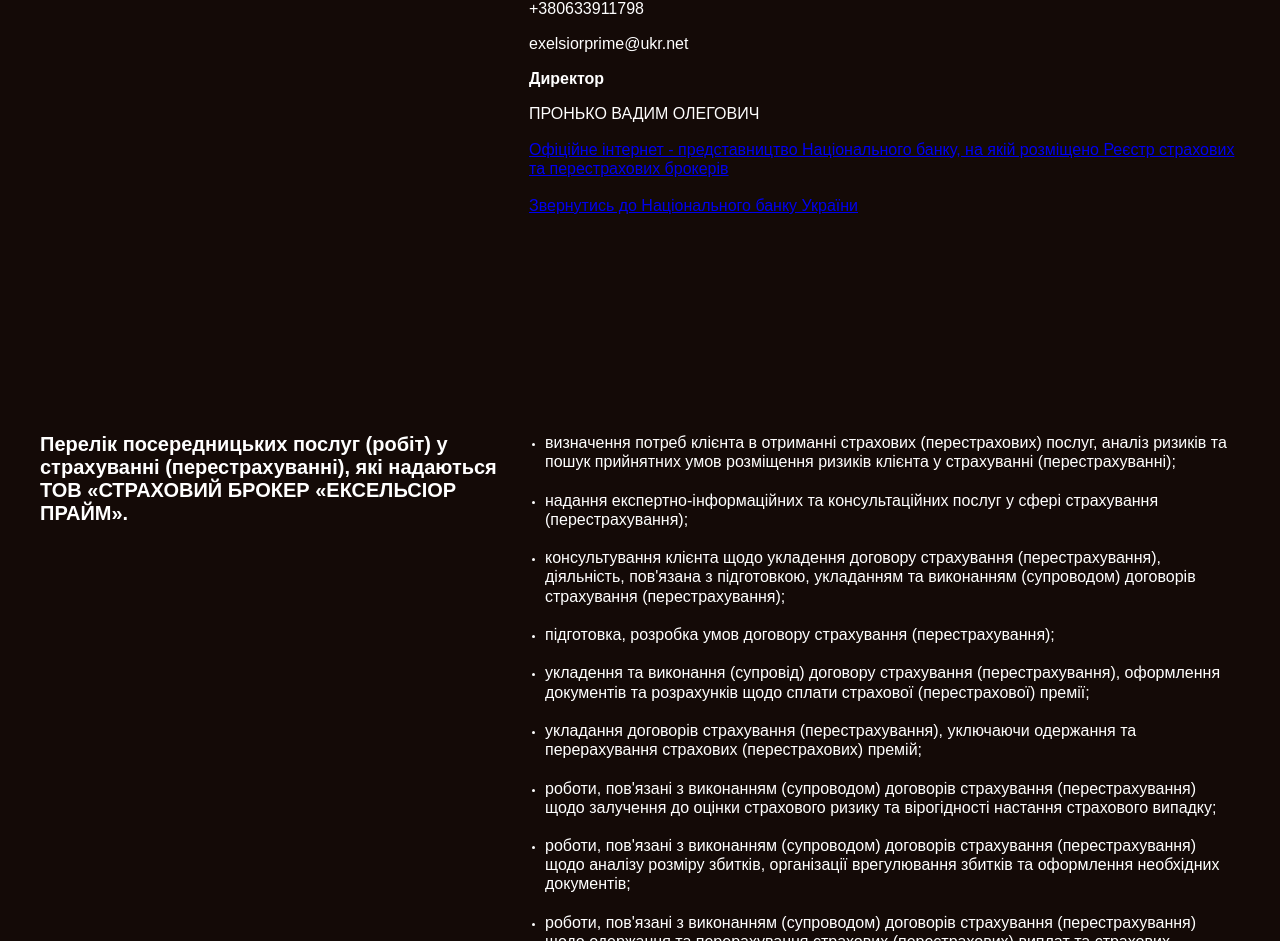
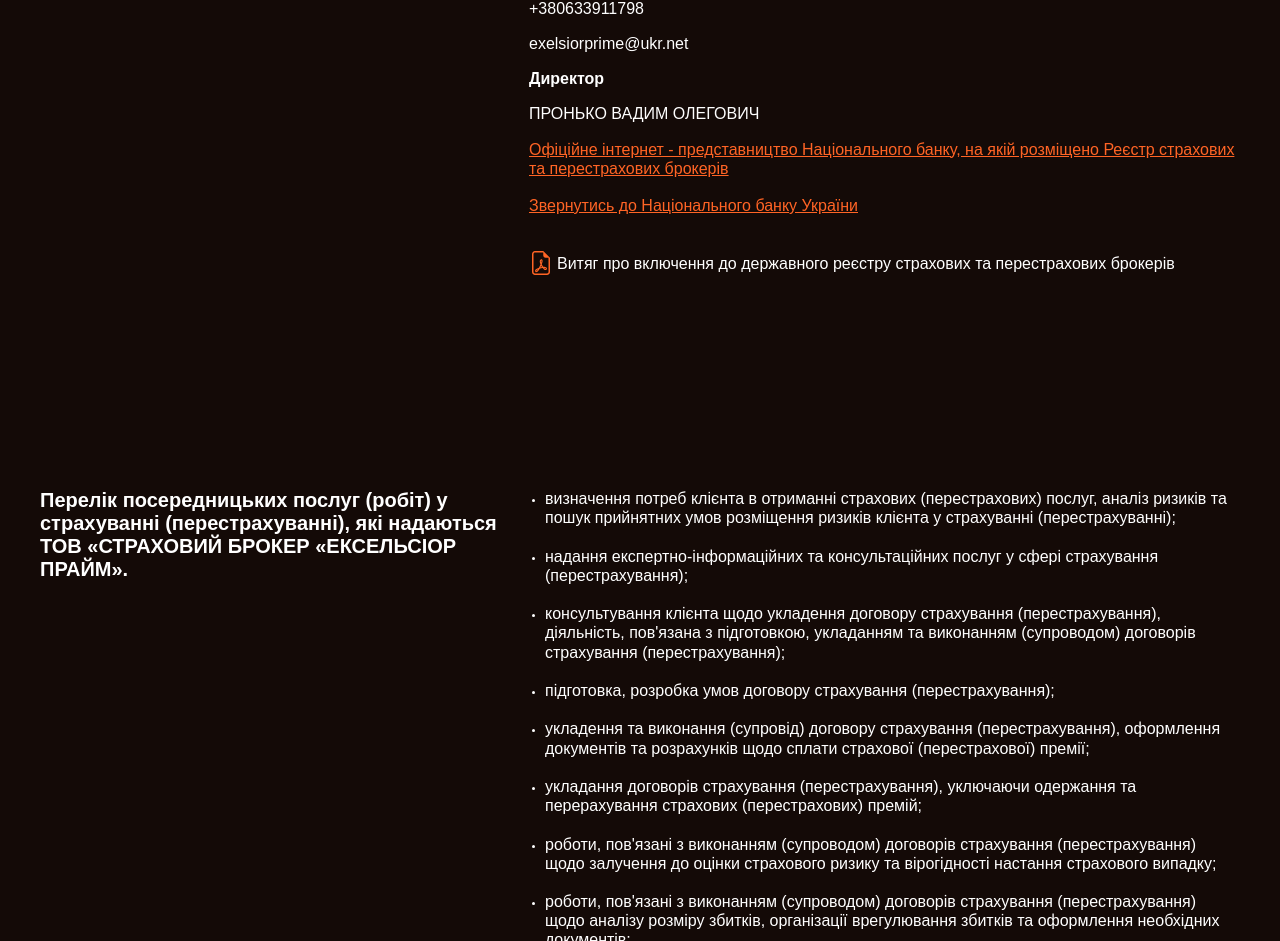
Before and after one commit to purr-purr/excelsior-prime.com.ua, a Next.js app: page / in a window 1280 px wide. Shown: the part 1554-2495 px from the top of the page. Built offline with nearby package versions, Linux system fonts and the light colour scheme.

Commit message:
feat: docs upd and links styles

```diff
--- a/src/assets/styles/globals.scss
+++ b/src/assets/styles/globals.scss
@@ -56,11 +56,16 @@
 	scroll-margin-top: 100px;
 	text-decoration: underline;
 	transition: opacity 0.3s ease-in-out;
+	color: var(--primary);
 
 	&:hover {
 		text-decoration: none;
 		opacity: 0.7;
 		transition: opacity 0.3s ease-in-out;
+	}
+
+	&:visited {
+		color: var(--primary);
 	}
 }
 
--- a/src/modules/common/components/Logo/Logo.module.scss
+++ b/src/modules/common/components/Logo/Logo.module.scss
@@ -18,4 +18,8 @@
 	&:hover {
 		color: var(--blue);
 	}
+
+	&:visited {
+		all: unset;
+	}
 }
--- a/src/modules/home/components/About/data.ts
+++ b/src/modules/home/components/About/data.ts
@@ -4,8 +4,7 @@
 export const aboutCompany: IDocumentsList[] = [
 	{
 		title:
-			'Витяг про включення до державного реєстру страхових та' +
-			' перестрахових брокерів',
-		link: importDoc('Vytiag_SP.pdf'),
+			'Витяг про включення до державного реєстру страхових та перестрахових брокерів',
+		link: importDoc('Витяг_ЕКСЕЛЬСІОР_ПРАЙМ.pdf'),
 	},
 ];
--- a/src/modules/home/components/About/index.tsx
+++ b/src/modules/home/components/About/index.tsx
@@ -61,7 +61,7 @@
 					Звернутись до Національного банку України
 				</a>
 				<br /> <br />
-				{/*<DocumentsList list={aboutCompany}/>*/}
+				<DocumentsList list={aboutCompany} />
 			</SplitBlocks>
 
 			{children}
--- a/src/modules/layout/components/Navigation/Navigation.module.scss
+++ b/src/modules/layout/components/Navigation/Navigation.module.scss
@@ -50,6 +50,10 @@
 		font-size: 18px;
 	}
 
+	&:visited {
+		all: unset;
+	}
+
 	&:hover,
 	&.active {
 		color: var(--white);
```
Also changed, not shown: 1 other file (tests, documents, lock files or other folders).
